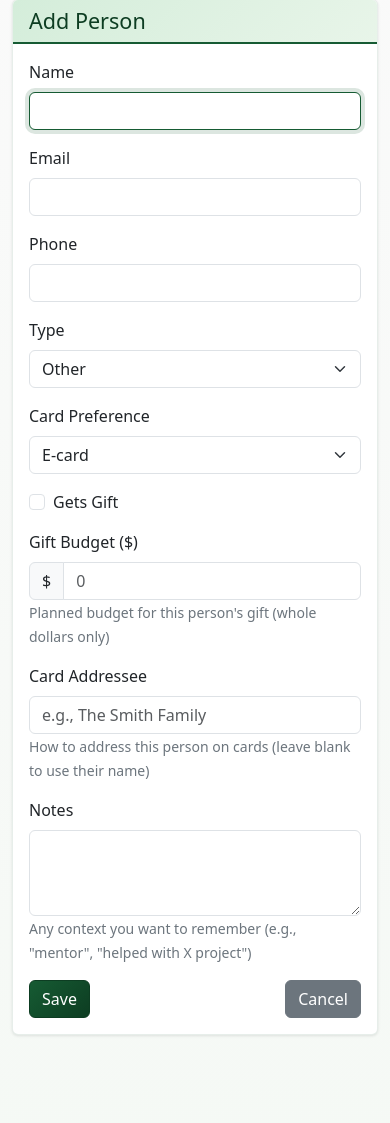
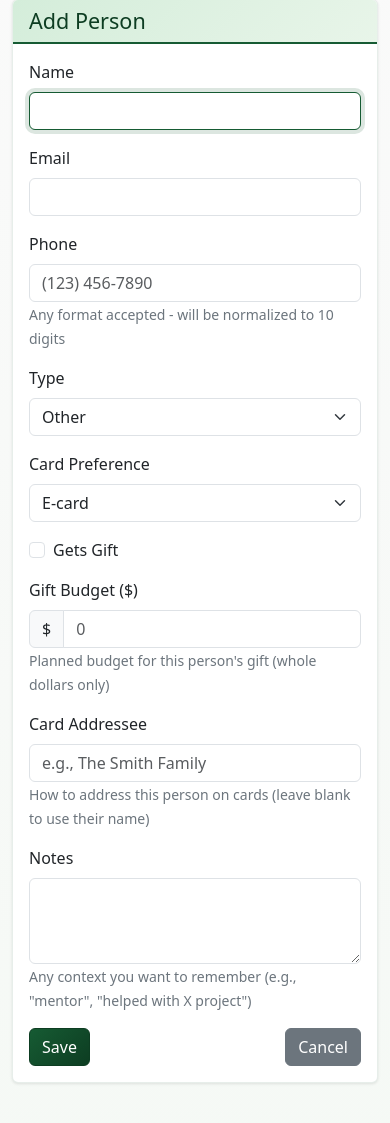
Before and after one commit to rafeco/be-thoughtful, a Flask app: page /people/new in a window 390 px wide. Shown: the part 97-1220 px from the top of the page. Run offline with Flask 3, Linux system fonts and the light colour scheme; some libraries are stand-ins or nearby versions.

Commit message:
Add phone number normalization and validation
- Store phone numbers as 10-digit strings in database
- Accept various input formats: (123) 456-7890, 123-456-7890, +1-123-456-7890, etc.
- Display formatted as (123) 456-7890 using Jinja filter
- Add custom validator to ensure valid 10-digit US numbers
- Normalize on save in person_new, person_edit, and CSV import
- Normalize duplicate detection to use 10-digit format
- Migrated all existing phone numbers to normalized format
- Add helpful placeholder and hint text to phone field

🤖 Generated with [Claude Code](https://claude.com/claude-code)

Co-Authored-By: Claude Sonnet 4.5 <noreply@anthropic.com>

```diff
--- a/app.py
+++ b/app.py
@@ -8,7 +8,8 @@ from models import db, Person, GiftIdea, Task, Milestone, AnnualSummary
 from forms import PersonForm, GiftIdeaForm, ImportCSVForm, CompleteGiftForm
 from utils import (
     get_active_year, get_current_phase, check_and_perform_rollover,
-    perform_rollover, initialize_database, days_until_christmas
+    perform_rollover, initialize_database, days_until_christmas,
+    normalize_phone, format_phone
 )
 
 import os
@@ -25,6 +26,9 @@ db.init_app(app)
 # Initialize database on first run
 with app.app_context():
     initialize_database()
+
+# Add custom template filters
+app.jinja_env.filters['format_phone'] = format_phone
 
 
 @app.route('/')
@@ -151,7 +155,8 @@ def person_new():
 
         # Check phone if provided
         if form.phone.data and form.phone.data.strip():
-            if Person.query.filter_by(active=True, phone=form.phone.data).first():
+            normalized = normalize_phone(form.phone.data)
+            if normalized and Person.query.filter_by(active=True, phone=normalized).first():
                 duplicates.append(f'phone "{form.phone.data}"')
 
         if duplicates:
@@ -161,7 +166,7 @@ def person_new():
         person = Person(
             name=form.name.data,
             email=form.email.data,
-            phone=form.phone.data,
+            phone=normalize_phone(form.phone.data),
             person_type=form.person_type.data,
             card_preference=form.card_preference.data,
             gets_gift=form.gets_gift.data,
@@ -223,7 +228,7 @@ def person_edit(id):
     if form.validate_on_submit():
         person.name = form.name.data
         person.email = form.email.data
-        person.phone = form.phone.data
+        person.phone = normalize_phone(form.phone.data)
         person.person_type = form.person_type.data
         person.card_preference = form.card_preference.data
         person.gets_gift = form.gets_gift.data
@@ -302,7 +307,7 @@ def import_csv():
                 if '@' in contact_info:
                     email = contact_info
                 else:
-                    phone = contact_info
+                    phone = normalize_phone(contact_info)
 
             # Check for duplicate (by name and either email or phone)
             existing = None
--- a/forms.py
+++ b/forms.py
@@ -1,7 +1,16 @@
 from flask_wtf import FlaskForm
 from flask_wtf.file import FileField, FileRequired
 from wtforms import StringField, TextAreaField, SelectField, BooleanField, SubmitField, HiddenField, IntegerField
-from wtforms.validators import DataRequired, Optional, Email, NumberRange
+from wtforms.validators import DataRequired, Optional, Email, NumberRange, ValidationError
+from utils import normalize_phone
+
+
+def validate_phone_number(form, field):
+    """Validate that phone number can be normalized to 10 digits."""
+    if field.data and field.data.strip():
+        normalized = normalize_phone(field.data)
+        if not normalized:
+            raise ValidationError('Phone number must be a valid 10-digit US number.')
 
 
 # Person type choices
@@ -29,7 +38,7 @@ class PersonForm(FlaskForm):
     """Form for adding/editing a person."""
     name = StringField('Name', validators=[DataRequired()])
     email = StringField('Email', validators=[Optional(), Email()])
-    phone = StringField('Phone', validators=[Optional()])
+    phone = StringField('Phone', validators=[Optional(), validate_phone_number])
     person_type = SelectField('Type', choices=PERSON_TYPES, default='Other')
     card_preference = SelectField('Card Preference', choices=CARD_PREFERENCES, default='E-card')
     gets_gift = BooleanField('Gets Gift')
--- a/templates/people_list.html
+++ b/templates/people_list.html
@@ -85,7 +85,7 @@
                             </a>
                         </td>
                         <td>{{ person.email or '-' }}</td>
-                        <td>{{ person.phone or '-' }}</td>
+                        <td>{{ person.phone|format_phone or '-' }}</td>
                         <td>
                             <span class="badge bg-secondary">{{ person.person_type }}</span>
                         </td>
--- a/templates/person_detail.html
+++ b/templates/person_detail.html
@@ -32,7 +32,7 @@
                     <dd class="col-sm-8">{{ person.email or '-' }}</dd>
 
                     <dt class="col-sm-4">Phone:</dt>
-                    <dd class="col-sm-8">{{ person.phone or '-' }}</dd>
+                    <dd class="col-sm-8">{{ person.phone|format_phone or '-' }}</dd>
 
                     <dt class="col-sm-4">Type:</dt>
                     <dd class="col-sm-8">
--- a/templates/person_form.html
+++ b/templates/person_form.html
@@ -35,7 +35,8 @@
 
                     <div class="mb-3">
                         {{ form.phone.label(class="form-label") }}
-                        {{ form.phone(class="form-control" + (" is-invalid" if form.phone.errors else "")) }}
+                        {{ form.phone(class="form-control" + (" is-invalid" if form.phone.errors else ""), placeholder="(123) 456-7890") }}
+                        <small class="form-text text-muted">Any format accepted - will be normalized to 10 digits</small>
                         {% if form.phone.errors %}
                             <div class="invalid-feedback">
                                 {% for error in form.phone.errors %}{{ error }}{% endfor %}
--- a/utils.py
+++ b/utils.py
@@ -1,5 +1,47 @@
 from datetime import date, datetime
+import re
 from models import db, Milestone, AnnualSummary, Task, GiftIdea, Person
+
+
+def normalize_phone(phone):
+    """
+    Normalize phone number to 10 digits.
+    Accepts various formats: (123) 456-7890, 123-456-7890, 1234567890, +1 123 456 7890
+    Returns 10-digit string or empty string if invalid.
+    """
+    if not phone:
+        return ''
+
+    # Strip all non-digit characters
+    digits = re.sub(r'\D', '', phone)
+
+    # Handle US format with leading 1
+    if len(digits) == 11 and digits.startswith('1'):
+        digits = digits[1:]
+
+    # Return 10 digits or empty if invalid
+    if len(digits) == 10:
+        return digits
+    else:
+        return ''
+
+
+def format_phone(phone):
+    """
+    Format 10-digit phone number as (123) 456-7890.
+    Returns original value if not 10 digits.
+    """
+    if not phone:
+        return ''
+
+    # Strip non-digits to handle already-formatted numbers
+    digits = re.sub(r'\D', '', phone)
+
+    if len(digits) == 10:
+        return f'({digits[0:3]}) {digits[3:6]}-{digits[6:10]}'
+    else:
+        return phone
+
 
 # Subtasks for each milestone phase
 MILESTONE_SUBTASKS = {
```
